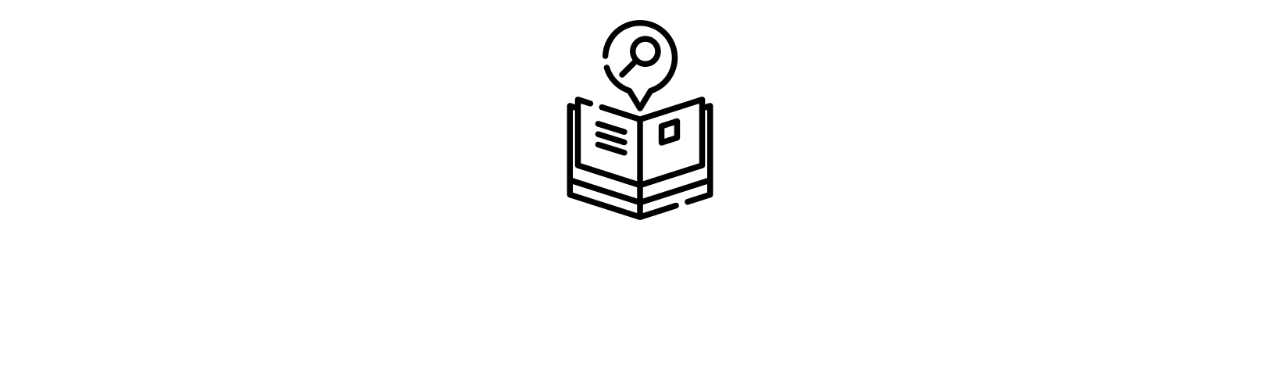
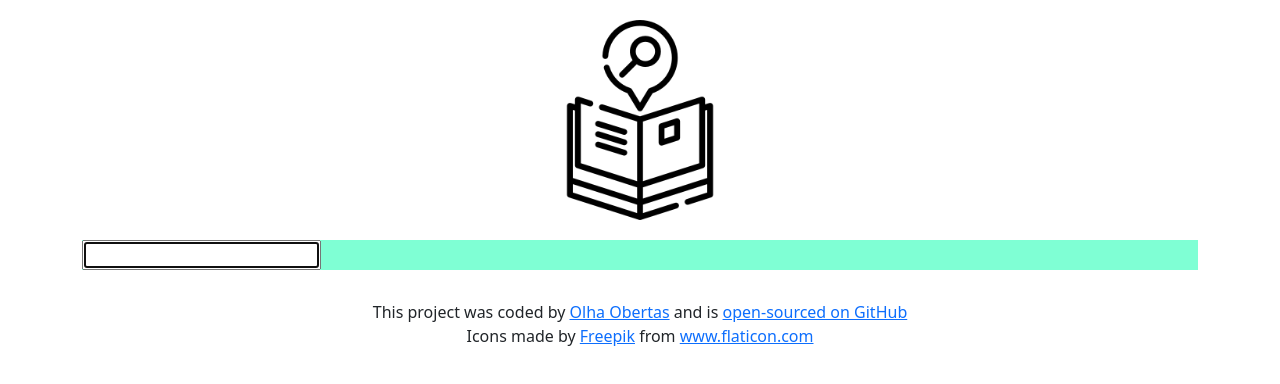
Before and after one commit to oobertas/dictionary-project, a React (Create React App) app: page / in a window 1280 px wide. Shown: the top 384 px of the page. Built offline with nearby package versions, Linux system fonts and the light colour scheme.

Commit message:
Added search engine

```diff
--- a/src/App.css
+++ b/src/App.css
@@ -1,9 +1,13 @@
-.App-logo {
+.app-logo {
   max-width: 200px;
   display: block;
   margin: 0 auto;
 }
 
-.App-header {
+.app-header {
   margin: 20px;
 }
+
+.app-footer {
+  margin: 30px;
+}
--- a/src/App.js
+++ b/src/App.js
@@ -1,12 +1,46 @@
 import logo from "./dictionary.png";
 import "./App.css";
+import Dictionary from "./Dictionary/Dictionary";
 
 function App() {
   return (
     <div className="App">
-      <header className="App-header">
-        <img src={logo} className="App-logo" alt="logo" />
-      </header>
+      <div className="container">
+        <header className="app-header">
+          <img src={logo} className="app-logo" alt="logo" />
+        </header>
+        <main>
+          <Dictionary />
+        </main>
+        <footer className="text-center app-footer">
+          This project was coded by{" "}
+          <a
+            href="https://www.linkedin.com/in/olha-obertas-77932b15b/"
+            target="_blank"
+          >
+            Olha Obertas
+          </a>{" "}
+          and is{" "}
+          <a href="https://github.com/oobertas" target="_blank">
+            open-sourced on GitHub
+          </a>
+          <div>
+            Icons made by{" "}
+            <a href="https://www.freepik.com" title="Freepik" target="_blank">
+              Freepik
+            </a>{" "}
+            from{" "}
+            <a
+              href="https://www.flaticon.com/"
+              title="Flaticon"
+              target="_blank"
+            >
+              {" "}
+              www.flaticon.com
+            </a>
+          </div>
+        </footer>
+      </div>
     </div>
   );
 }
--- /dev/null
+++ b/src/Dictionary/Dictionary.css
@@ -0,0 +1,3 @@
+.Dictionary {
+  background-color: aquamarine;
+}
--- /dev/null
+++ b/src/Dictionary/Dictionary.js
@@ -0,0 +1,22 @@
+import React, { useState } from "react";
+import "../Dictionary/Dictionary.css";
+
+export default function Dictionary() {
+  let [keyword, setKeyword] = useState("");
+  function search(event) {
+    event.preventDefault();
+    alert(`Searching for ${keyword} definition`);
+  }
+
+  function handleKeyWordChange(event) {
+    setKeyword(event.target.value);
+  }
+
+  return (
+    <div className="Dictionary">
+      <form onSubmit={search}>
+        <input type="search" autoFocus="true" onChange={handleKeyWordChange} />
+      </form>
+    </div>
+  );
+}
```
